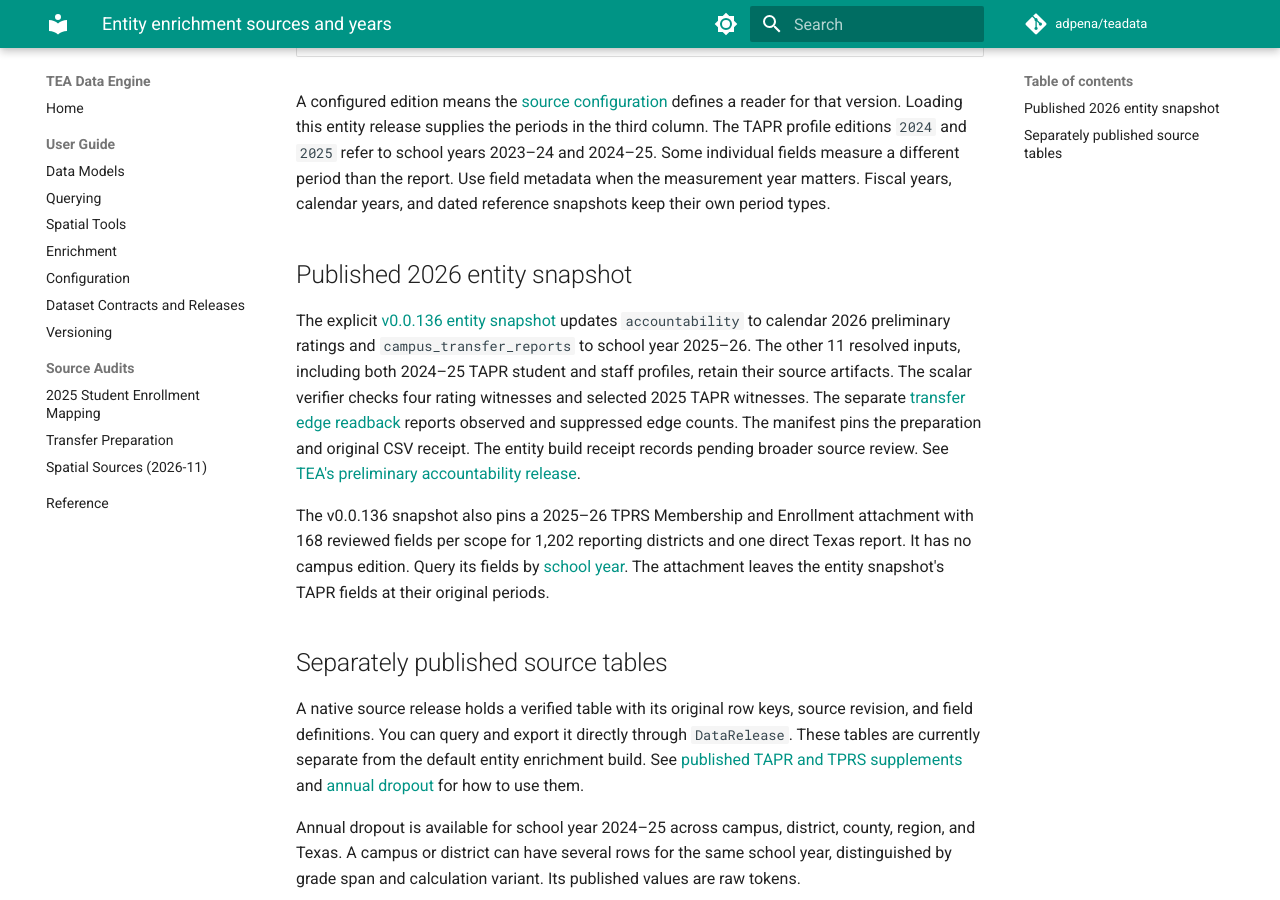
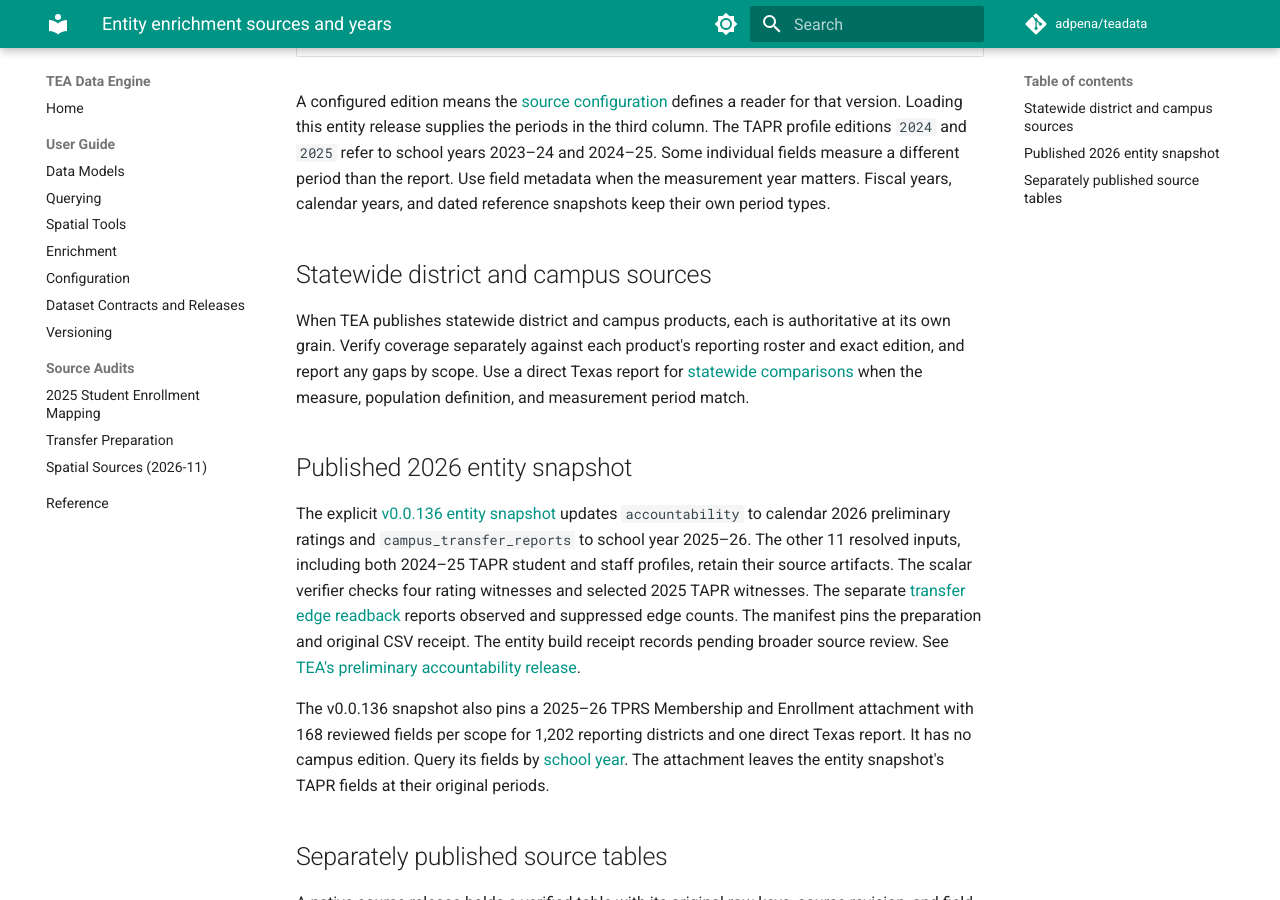
Before and after one commit to adpena/teadata, an MkDocs documentation site: the page built from docs/source-coverage.md, in a window 1280 px wide and 900 px high, scrolled down 1211 px. Built offline with MkDocs 1.6.1 and Material for MkDocs 9.7.7, drawn with Linux system fonts in a browser that asks for light colours; comment, search, counter and statistics services are not loaded.

Commit message:
Document statewide district and campus source scopes

```diff
--- a/docs/source-coverage.md
+++ b/docs/source-coverage.md
@@ -19,6 +19,14 @@ This table describes the [v0.0.128 entity release](https://github.com/adpena/tea
 | `tefa` | Private school finder listings | School year 2026–27 | 2025, 2027 |
 
 A configured edition means the [source configuration](../teadata/teadata_sources.yaml) defines a reader for that version. Loading this entity release supplies the periods in the third column. The TAPR profile editions `2024` and `2025` refer to school years 2023–24 and 2024–25. Some individual fields measure a different period than the report. Use field metadata when the measurement year matters. Fiscal years, calendar years, and dated reference snapshots keep their own period types.
+
+## Statewide district and campus sources
+
+When TEA publishes statewide district and campus products, each is authoritative
+at its own grain. Verify coverage separately against each product's reporting
+roster and exact edition, and report any gaps by scope. Use a direct Texas
+report for [statewide comparisons](querying.md#compare-a-published-measure-with-texas) when the
+measure, population definition, and measurement period match.
 
 ## Published 2026 entity snapshot
 
```
